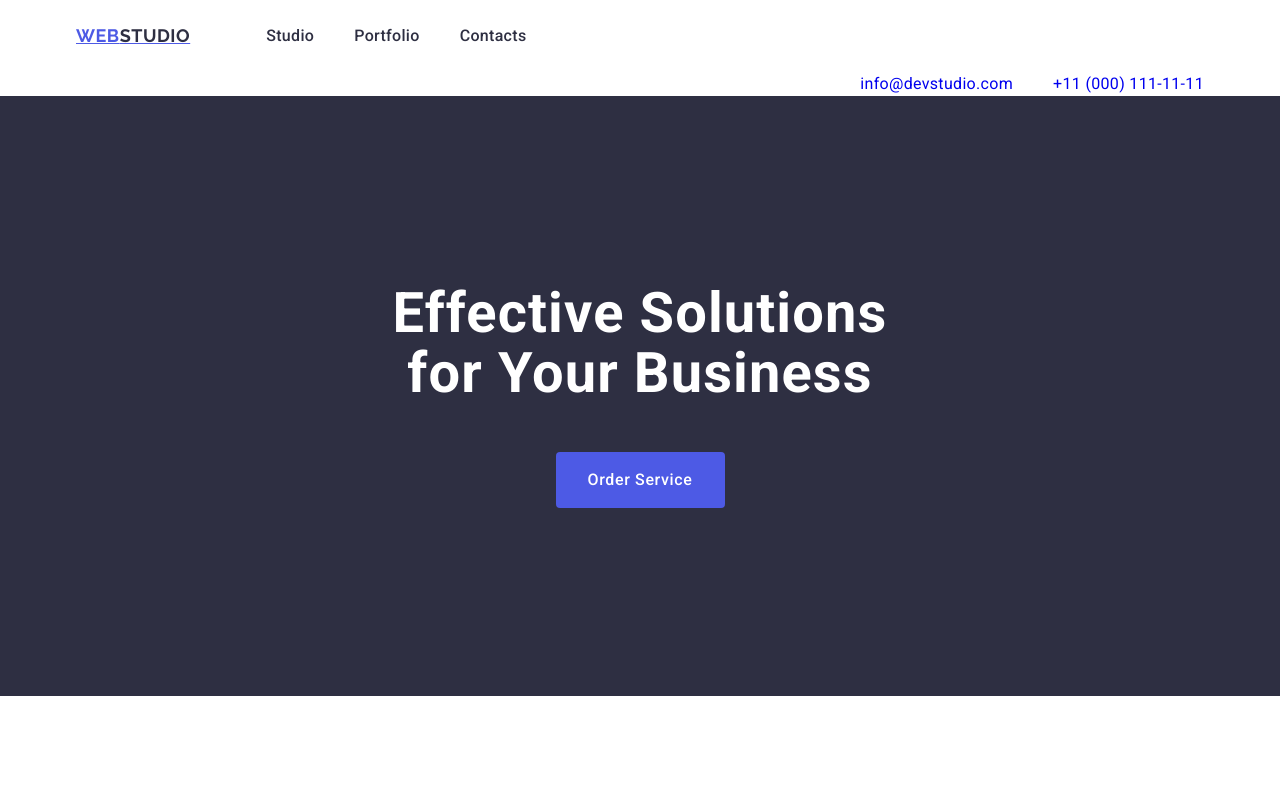
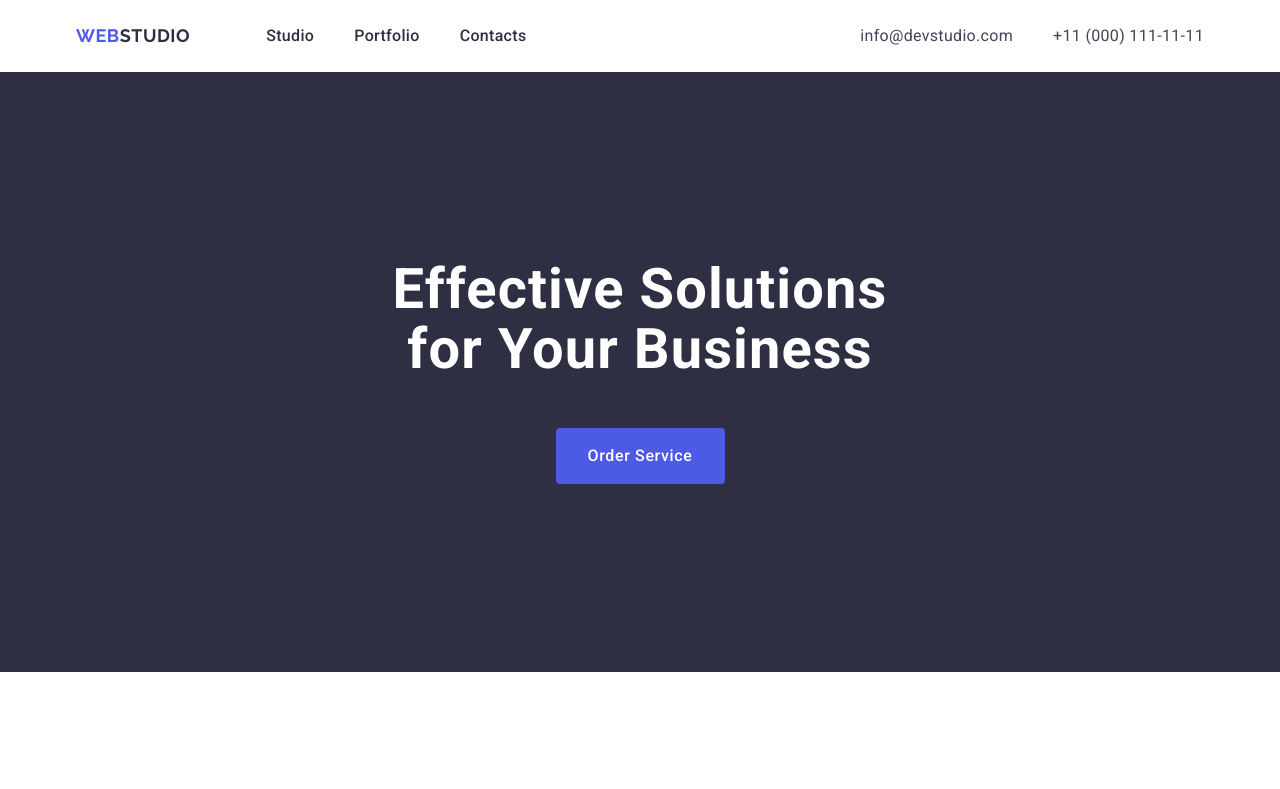
Before and after one commit to misfits3z/goit-markup-hw-03, a plain HTML site: page index.html in a window 1280 px wide. Shown: the top 789 px of the page. Drawn offline with nearby package versions, Linux system fonts and the light colour scheme.

Commit message:
header done

```diff
--- a/css/styles.css
+++ b/css/styles.css
@@ -74,7 +74,9 @@
 .cloud-color{
     color: var(--cloud);
 }
-
+.contacts-color{
+    color: var(--slate);
+}
 /* styles */
 
 .no-markers{
@@ -195,8 +197,13 @@ img {
     padding: 24px 0;
     font-weight: 500;
 }
+.flex{
+    display: flex;
+    align-items: center;
+}
 .contacts{
-    display: flex;
+    margin-left: auto;
+
 }
 .contacts-list{
     display: flex;
--- a/index.html
+++ b/index.html
@@ -13,9 +13,9 @@
 </head>
 <body class="text-body color-body">
     <header class="header-color">
-        <div class="container">
+        <div class="container flex">
             <nav class="page-nav">
-                <a href="./index.html" class="logo logo-text logo-color">Web<span class="studio-color">Studio</span></a>
+                <a href="./index.html" class="logo logo-text logo-color no-underline">Web<span class="studio-color">Studio</span></a>
                 <ul class="menu no-markers">
                     <li><a href="./index.html" class="menu-item link-color interactive no-underline body-medium">Studio</a></li>
                     <li><a href="" class="menu-item link-color interactive no-underline body-medium">Portfolio</a></li>
@@ -24,8 +24,8 @@
             </nav>
             <address class="contacts font-style-normal">
                 <ul class="contacts-list no-markers">
-                    <li><a href="mailto:info@devstudio.com" class="no-underline">info@devstudio.com</a></li>
-                    <li><a href="tel:+110001111111" class="no-underline">+11 (000) 111-11-11</a></li>
+                    <li><a href="mailto:info@devstudio.com" class="contacts-color no-underline">info@devstudio.com</a></li>
+                    <li><a href="tel:+110001111111" class="contacts-color no-underline">+11 (000) 111-11-11</a></li>
                 </ul>
             </address>
         </div>
```
